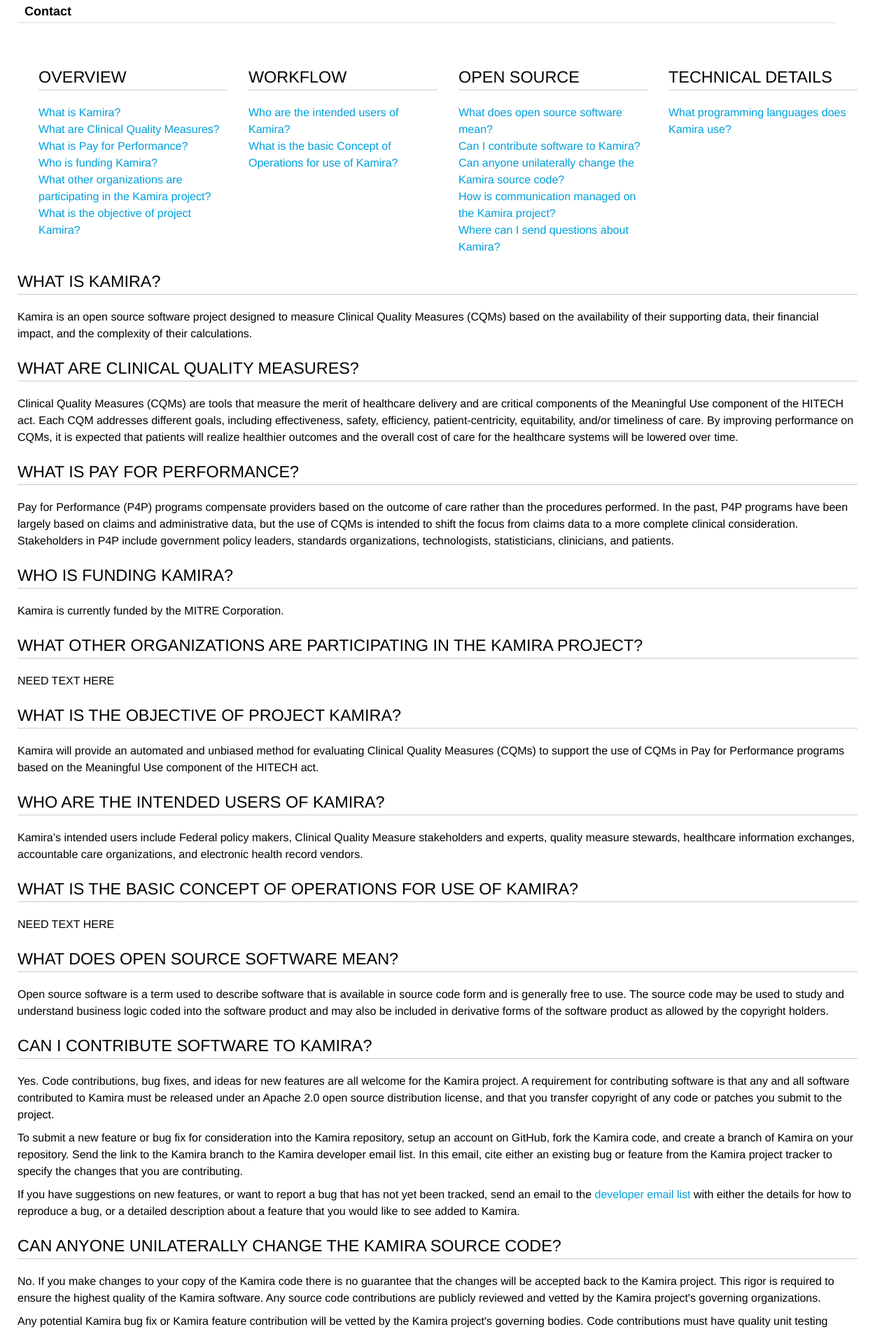
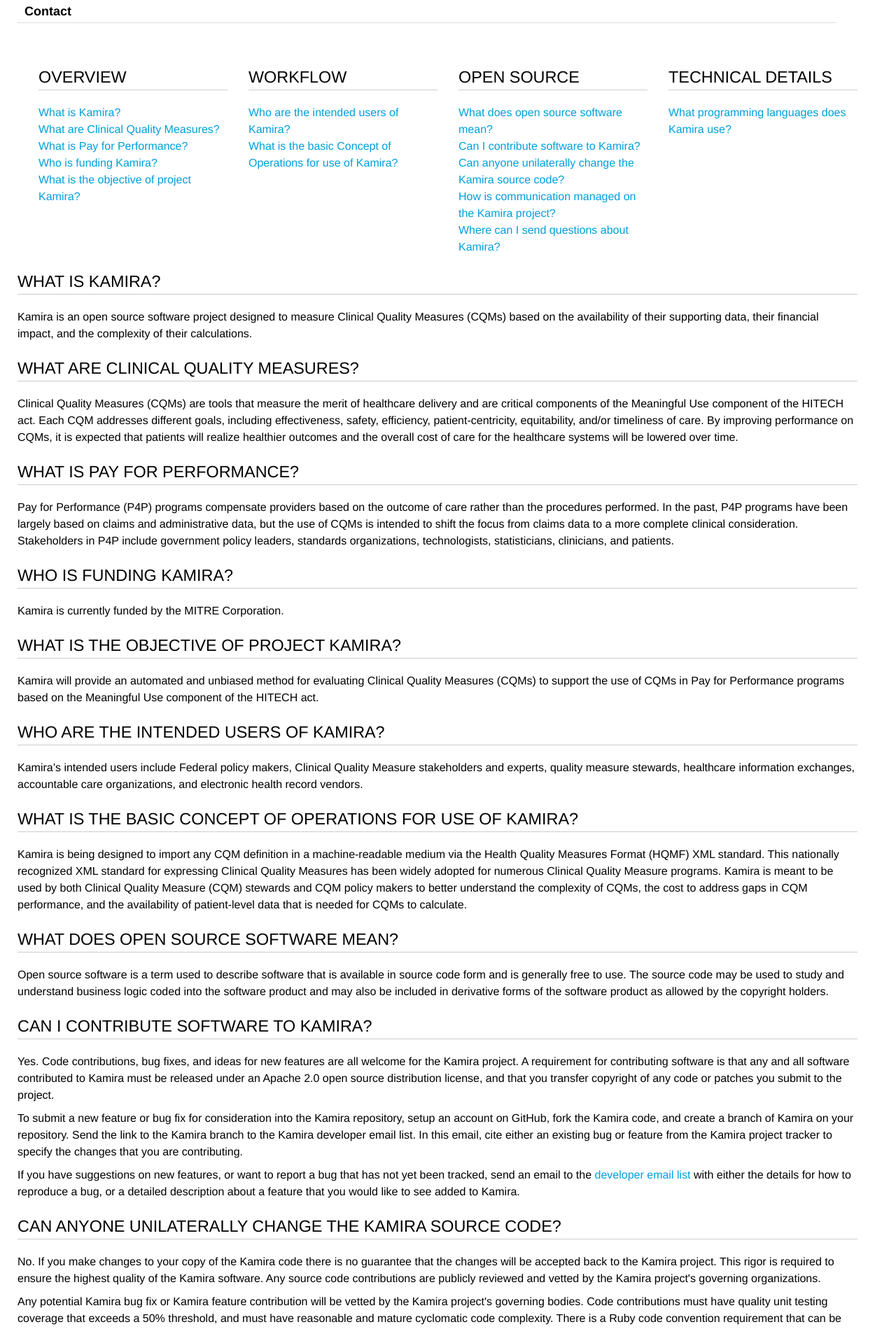
Before and after one commit to projectkamira/kamira, a Jekyll site: the page built from faq.html, in a window 1280 px wide. Shown: the part 431-2330 px from the top of the page at 70% size. Built offline with Jekyll 4.4.1, drawn with Linux system fonts in a browser that asks for light colours; Markdown is read by kramdown in place of the engine named in the settings.

Commit message:
added docs, screenshots, FAQ fixes

```diff
--- a/contact.html
+++ b/contact.html
@@ -3,7 +3,7 @@
 ---
 
 <a name="content"></a>
-<div class="row">
+<div class="row" style="clear:both">
   <div class="span12">
     <h2>Submit Your Comments</h2>
   </div>
--- a/css/style.css
+++ b/css/style.css
@@ -67,7 +67,7 @@
 	font-weight: normal !important;
 }
 a:visited {
-	color: #800080
+	color: #E30000;
 }
 a.btn {
 	text-decoration: none;
--- a/documents.html
+++ b/documents.html
@@ -3,9 +3,13 @@
 ---
 
 <a name="content"></a>
-<div class="row">
+<div class="row" style="clear:both">
   <div class="span12">
     <h2>Kamira Documents</h2>
+    <ul>
+      <li><a href="docs/kamira_mu_stage_2_cqm_11192012_pwk.docx">White Paper</a></li>
+      <li><a href="docs/kamira_v9_10282012.pptx">Presentation</a></li>
+    </ul>
   </div>
 </div>
 <div class="row">
--- a/faq.html
+++ b/faq.html
@@ -14,9 +14,6 @@
     - question: Who is funding Kamira?
       id: funding
       answer: <p>Kamira is currently funded by the MITRE Corporation.</p>
-    - question: What other organizations are participating in the Kamira project?
-      id: otherOrganizations
-      answer: <p>NEED TEXT HERE</p>
     - question: What is the objective of project Kamira?
       id: objective
       answer: <p>Kamira will provide an automated and unbiased method for evaluating Clinical Quality Measures (CQMs) to support the use of CQMs in Pay for Performance programs based on the Meaningful Use component of the HITECH act.</p>
@@ -26,7 +23,7 @@
       answer: <p>Kamira’s intended users include Federal policy makers, Clinical Quality Measure stakeholders and experts, quality measure stewards, healthcare information exchanges, accountable care organizations, and electronic health record vendors.</p>
     - question: What is the basic Concept of Operations for use of Kamira?
       id: basicConceptOfOperations
-      answer: <p>NEED TEXT HERE</p>
+      answer: <p>Kamira is being designed to import any CQM definition in a machine-readable medium via the Health Quality Measures Format (HQMF) XML standard.  This nationally recognized XML standard for expressing Clinical Quality Measures has been widely adopted for numerous Clinical Quality Measure programs.  Kamira is meant to be used by both Clinical Quality Measure (CQM) stewards and CQM policy makers to better understand the complexity of CQMs, the cost to address gaps in CQM performance, and the availability of patient-level data that is needed for CQMs to calculate.</p>
   Open Source:
     - question: What does open source software mean?
       id: whatIsOSS
@@ -52,7 +49,7 @@
 ---
 
 <a name="content"></a>
-<div class="row">
+<div class="row" style="clear:both">
 	{% for section in page.sections %}
 	<div class="span3">
 		<h2>{{ section[0] }}</h2>
--- a/index.html
+++ b/index.html
@@ -15,9 +15,9 @@
     <div id="myCarousel" class="carousel slide">
       <!-- Carousel items -->
       <div class="carousel-inner">
-        <div class="active item"><img src="images/cypress_screenshot-1.png" alt="sheetshot-1"></div>
-        <div class="item"><img src="images/cypress_screenshot-1.png" alt="Screenshot 1" longdesc="text/screenshot1.txt"></div>
-        <div class="item"><img src="images/cypress_screenshot-1.png" alt="Screenshot 2" longdesc="text/screenshot2.txt"></div>
+        <div class="active item"><img src="images/screenshots/kamira_dashboard.png" alt="sheetshot-1"></div>
+        <div class="item"><img src="images/screenshots/kamira_complexity.png" alt="Screenshot 1" longdesc="text/screenshot1.txt"></div>
+        <div class="item"><img src="images/screenshots/kamira_Financials.png" alt="Screenshot 2" longdesc="text/screenshot2.txt"></div>
       </div>
         <!-- Carousel nav -->
         <a class="carousel-control left" href="#myCarousel" data-slide="prev" alt="control left">‹<p>carousel-control left</p></a>
--- a/prog_info.html
+++ b/prog_info.html
@@ -3,7 +3,7 @@
 ---
 
 <a name="content"></a>
-<div class="row">
+<div class="row" style="clear:both">
 	<div class="span6">
 		<h2 class="tag">What is Kamira?</h2>
 		<p>Kamira is an open source software project designed to measure Clinical Quality Measures (CQMs) based on the availability of their supporting data, their financial impact, and the complexity of their calculations.
```
Also changed, not shown: images/screenshots/kamira_complexity.png (added), images/screenshots/kamira_dashboard.png (added), images/screenshots/kamira_financials.png (added), 2 other files.
